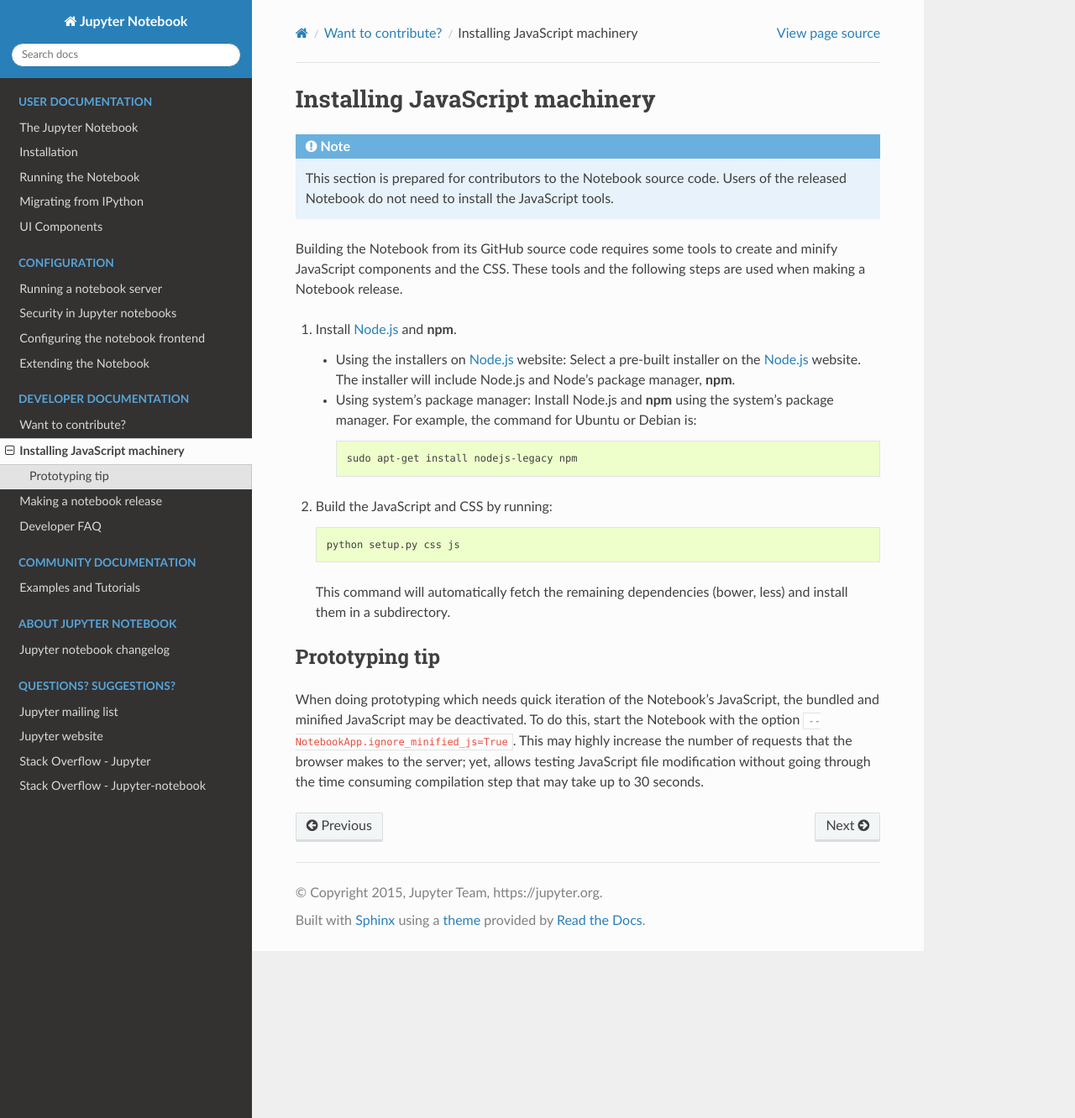
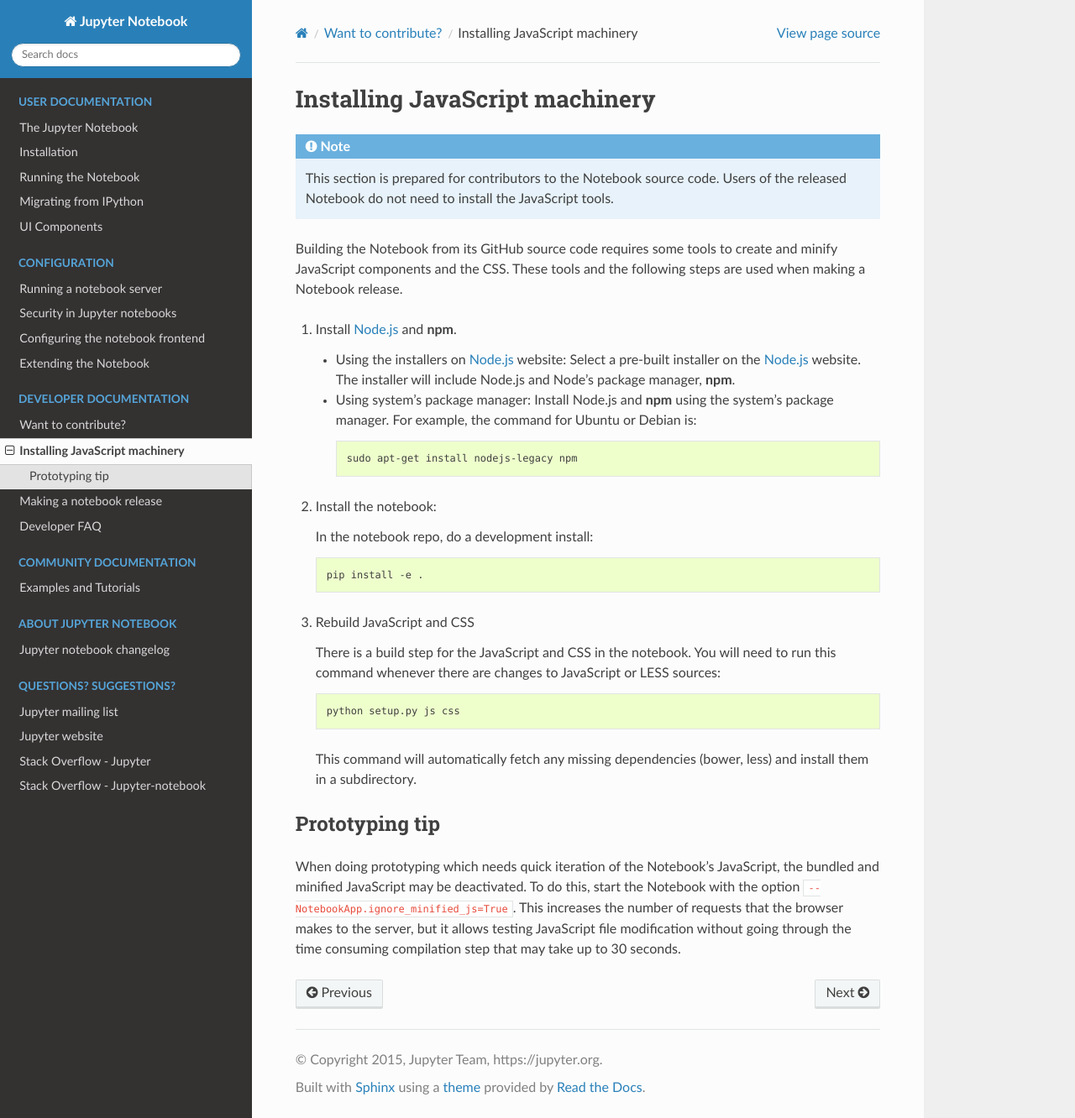
Before and after one commit to jupyter/nbclassic, a Sphinx documentation site: the page built from docs/source/development_js.rst, in a window 1280 px wide and 1332 px high. Shown: the whole window at 84% size. Built offline with Sphinx 7.4.7 and the Read the Docs theme 2.0.0, drawn with Linux system fonts in a browser that asks for light colours; pages that are not in the unit, such as notebooks, are missing from menus.

Commit message:
Revisions to js dev doc
- use `pip install -e .`
- clarify that `setup.py js css` is only needed for intermediate updates, not first-run

```diff
--- a/docs/source/development_js.rst
+++ b/docs/source/development_js.rst
@@ -29,22 +29,35 @@
 
          sudo apt-get install nodejs-legacy npm
 
-#. Build the JavaScript and CSS by running:
+#. Install the notebook:
+
+   In the notebook repo, do a development install:
 
    .. code:: bash
 
-       python setup.py css js
+       pip install -e .
 
-   This command will automatically fetch the remaining dependencies (bower,
+#. Rebuild JavaScript and CSS
+
+   There is a build step for the JavaScript and CSS in the notebook.
+   You will need to run this command whenever there are changes to JavaScript or LESS sources:
+
+   .. code:: bash
+
+       python setup.py js css
+
+   This command will automatically fetch any missing dependencies (bower,
    less) and install them in a subdirectory.
+
 
 Prototyping tip
 ---------------
+
 When doing prototyping which needs quick iteration of the Notebook's
 JavaScript, the bundled and minified JavaScript may be deactivated. To do
 this, start the Notebook with the option
-``--NotebookApp.ignore_minified_js=True``.  This may highly increase
-the number of requests that the browser makes to the server; yet, allows
+``--NotebookApp.ignore_minified_js=True``.  This increases
+the number of requests that the browser makes to the server, but it allows
 testing JavaScript file modification without going through the time consuming
 compilation step that may take up to 30 seconds.
 
```
